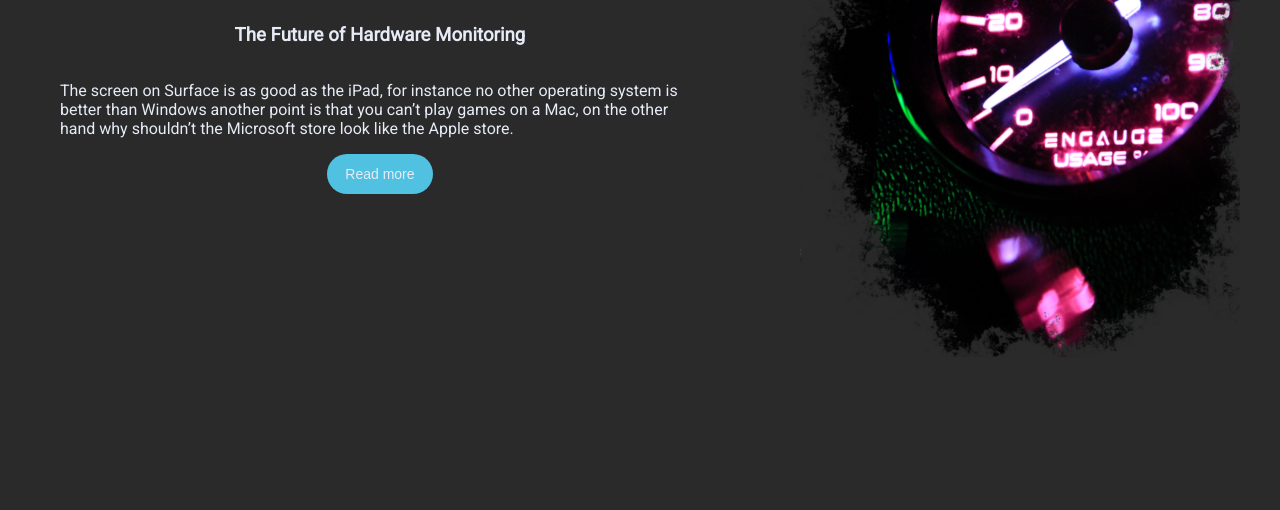
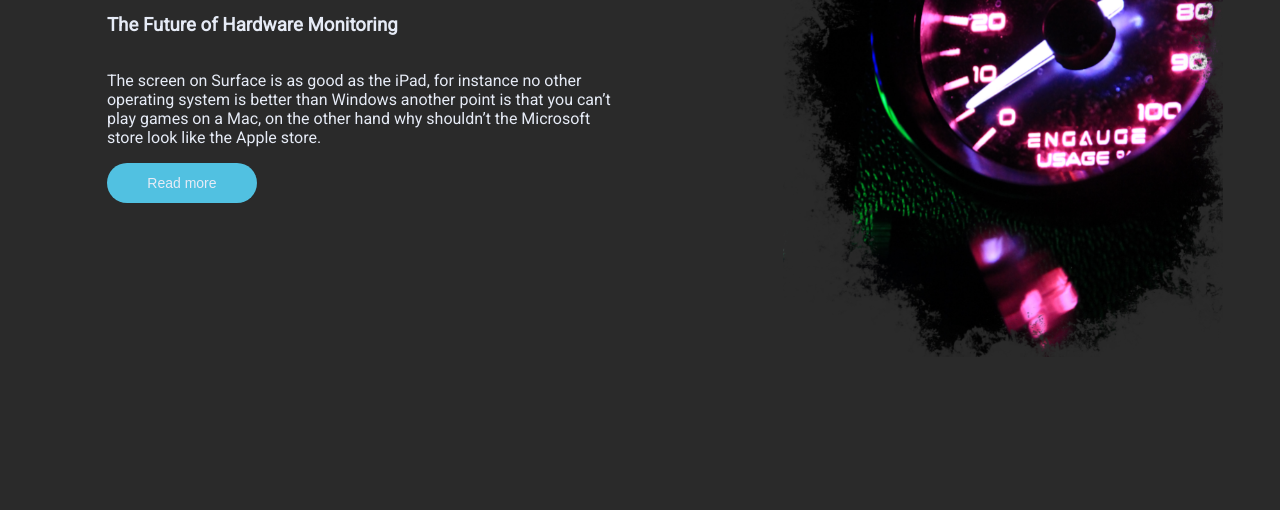
Before and after one commit to Blakem2399/Blog, a website: page html/index.html in a window 1280 px wide. Shown: the part 290-800 px from the top of the page. Drawn offline with Linux system fonts and the light colour scheme.

Commit message:
better design on front page fixed some stuff in global

```diff
--- a/scss/global.scss
+++ b/scss/global.scss
@@ -45,6 +45,7 @@ a:visited {
   border: 1px solid $tech-blue;
   color: $tech-blue;
   border-radius: 20px;
+  width: 150px;
 
 }
 .actionbtn {
--- a/scss/index.scss
+++ b/scss/index.scss
@@ -12,9 +12,9 @@
 
 }
 .left-side{
-  padding: 20px;
-  width: 50%;
+  padding: 50px;
+  width: 40%;
   display: flex;
   flex-direction: column;
-  align-items: center;
+
 }
```
Also changed, not shown: css/global.css, css/index.css, css/story.css.
